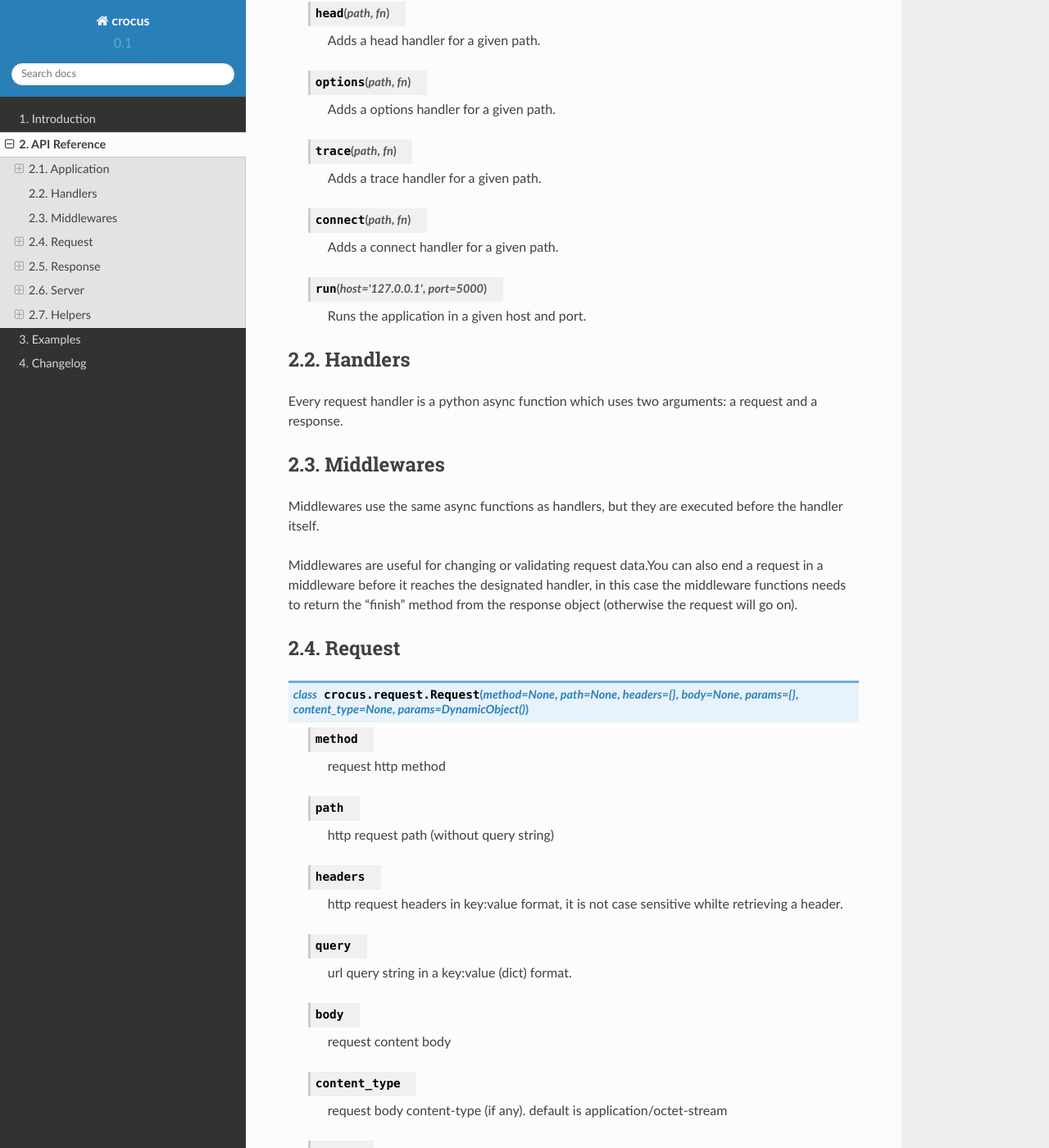
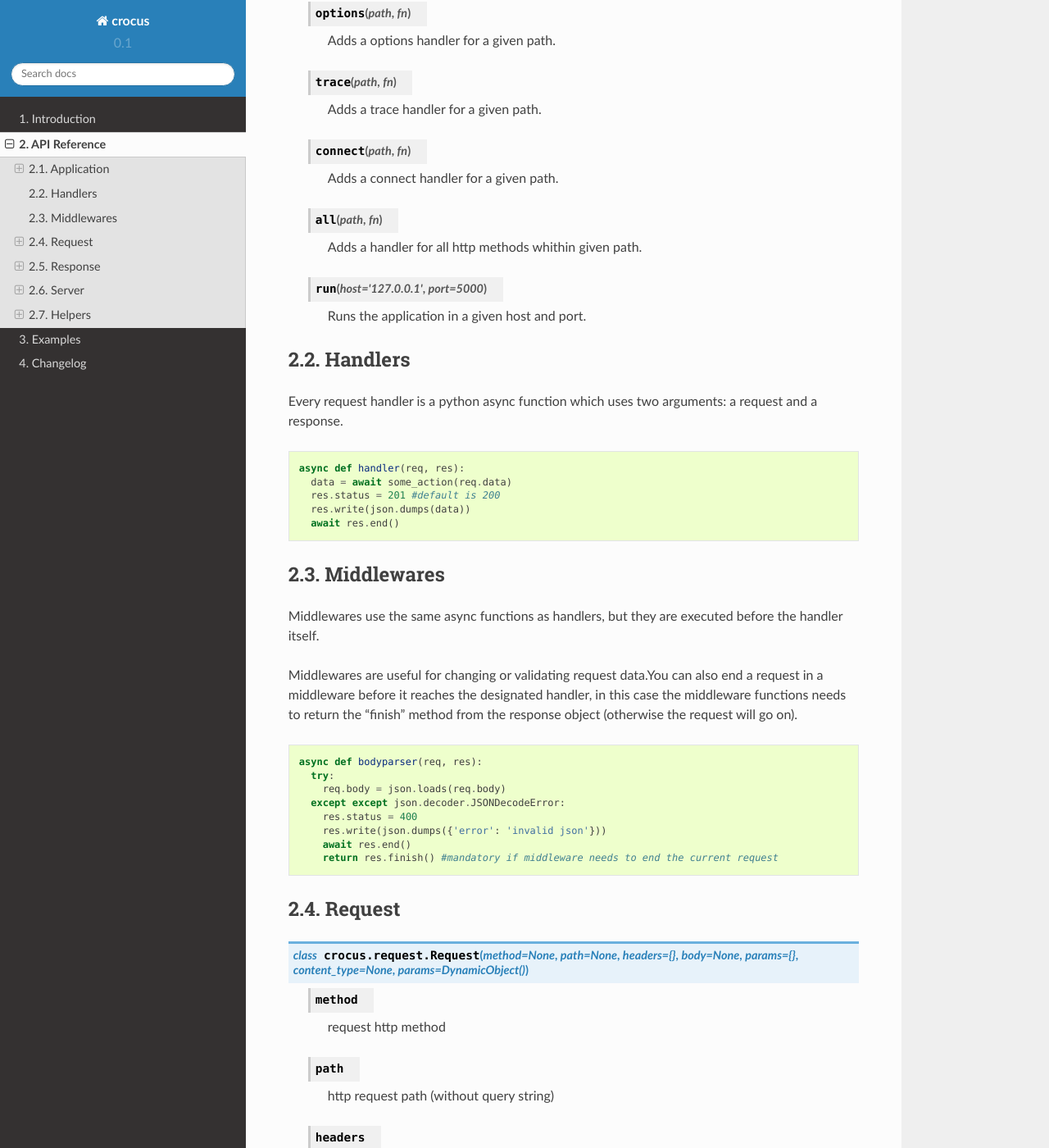
Before and after one commit to odra/crocus, a Sphinx documentation site: the page built from doc/api-reference.rst, in a window 1280 px wide and 1400 px high, scrolled down 1315 px. Shown: the whole window at 82% size. Built offline with Sphinx 7.4.7 and the Read the Docs theme 2.0.0, drawn with Linux system fonts in a browser that asks for light colours; some of the changed text lies outside the part shown.

Commit message:
doc update

```diff
--- a/doc/api-reference.rst
+++ b/doc/api-reference.rst
@@ -34,13 +34,9 @@
 
     Adds a handler for a given http method and path.
 
-  .. function:: use(fn, fn...*args)
+  .. function:: use(*args)
 
-    Adds function(s) handle as a middleware.
-
-  .. function:: middleware(fn)
-
-    Same as "use" method, but should be used as a decorator
+    Adds async function(s) handlers as a middleware.
 
   .. function:: post(path, fn)
 
@@ -78,6 +74,10 @@
 
     Adds a connect handler for a given path.
 
+  .. function:: all(path, fn)
+
+    Adds a handler for all http methods whithin given path.
+
   .. function:: run(host='127.0.0.1', port=5000)
 
     Runs the application in a given host and port.
@@ -89,6 +89,14 @@
 
 Every request handler is a python async function which uses two arguments: a request and a response.
 
+.. code:: python
+
+  async def handler(req, res):
+    data = await some_action(req.data)
+    res.status = 201 #default is 200
+    res.write(json.dumps(data))
+    await res.end()
+
 ***********
 Middlewares
 ***********
@@ -96,6 +104,17 @@
 Middlewares use the same async functions as handlers, but they are executed before the handler itself.
 
 Middlewares are useful for changing or validating request data.You can also end a request in a middleware before it reaches the designated handler, in this case the middleware functions needs to return the "finish" method from the response object (otherwise the request will go on).
+
+.. code:: python
+
+  async def bodyparser(req, res):
+    try:
+      req.body = json.loads(req.body)
+    except except json.decoder.JSONDecodeError:
+      res.status = 400
+      res.write(json.dumps({'error': 'invalid json'}))
+      await res.end()
+      return res.finish() #mandatory if middleware needs to end the current request
 
 *******
 Request
@@ -132,6 +151,10 @@
   .. attribute:: params
 
     DynamicObject that stores dyanmic url parameters.
+
+  .. attribute:: app
+
+    A DynamicObject which stores the application config data
 
   .. function:: prepare()
 
@@ -183,9 +206,11 @@
 
 .. currentmodule:: crocus.helpers
 
-.. class:: Server(handlers=RouteDict(), middlewares={})
+.. class:: Server(handlers=RouteDict(), middlewares={}, config=DynamicObject())
 
-  Implementation of aiohttp.server.ServerHttpProtocol to handle event loop requests
+  Implementation of aiohttp.server.ServerHttpProtocol to handle event loop requests.
+
+  Config stores the application config data to be used in every request handler.
 
 *******
 Helpers
```
Also changed, not shown: 10 other files.
